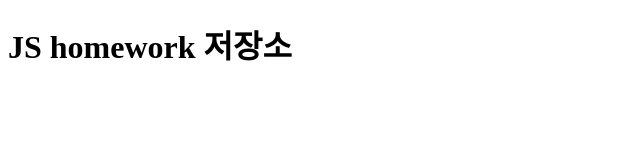
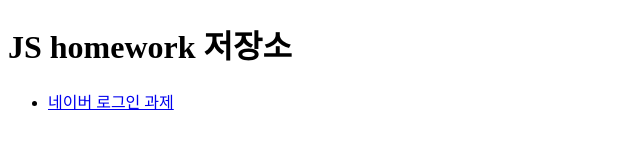
Before and after one commit to llhyeon/js-homework, a website: page index.html in a window 1280 px wide. Shown: the whole page, without its empty margins (0-640 px from the left). Drawn offline with Linux system fonts and the light colour scheme; files whose address does not match are found by name.

Commit message:
index에 네이버 로그인 과제 링크 추가

```diff
--- a/index.html
+++ b/index.html
@@ -8,5 +8,8 @@
   </head>
   <body>
     <h1>JS homework 저장소</h1>
+    <ul>
+      <li><a href="./mission-01/naver_login/index.html">네이버 로그인 과제</a></li>
+    </ul>
   </body>
 </html>
```
